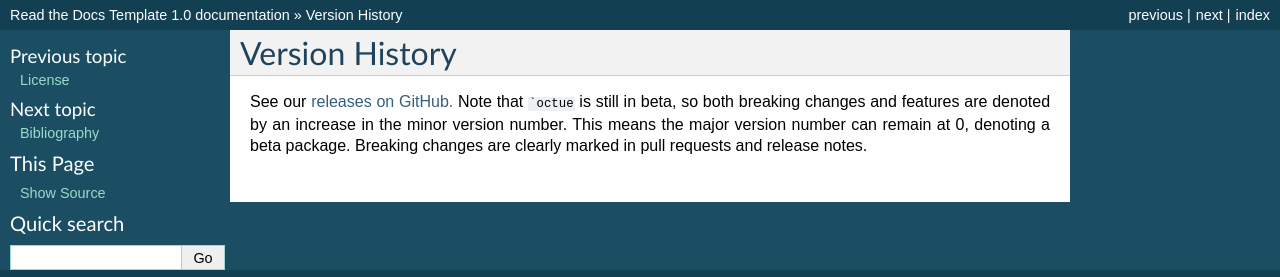
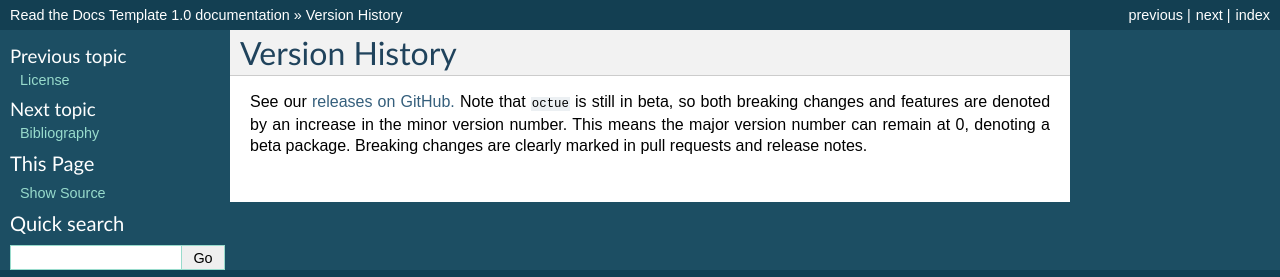
Before and after one commit to octue/octue-sdk-python, a Sphinx documentation site: the page built from docs/source/version_history.rst, in a window 1280 px wide. Shown: the top 277 px of the page. Built offline with Sphinx 7.4.7, drawn with Linux system fonts in a browser that asks for light colours.

Commit message:
DOC: Remove extra backtick
skipci

````diff
--- a/docs/source/version_history.rst
+++ b/docs/source/version_history.rst
@@ -3,7 +3,7 @@
 ===============
 Version History
 ===============
-See our `releases on GitHub. <https://github.com/octue/octue-sdk-python/releases>`_ Note that ```octue`` is still in
+See our `releases on GitHub. <https://github.com/octue/octue-sdk-python/releases>`_ Note that ``octue`` is still in
 beta, so both breaking changes and features are denoted by an increase in the minor version number. This means the major
 version number can remain at 0, denoting a beta package. Breaking changes are clearly marked in pull requests and
 release notes.
````
